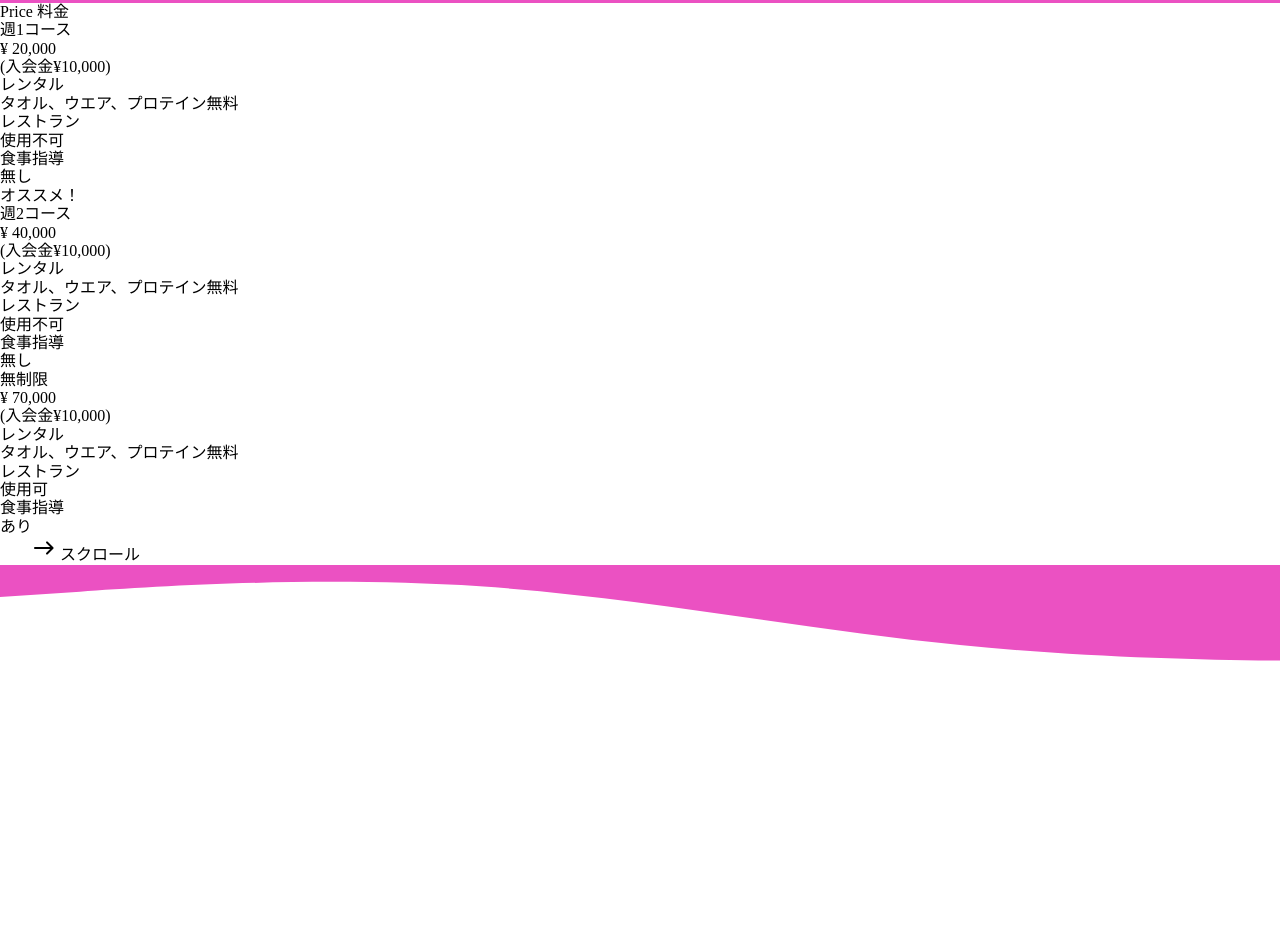
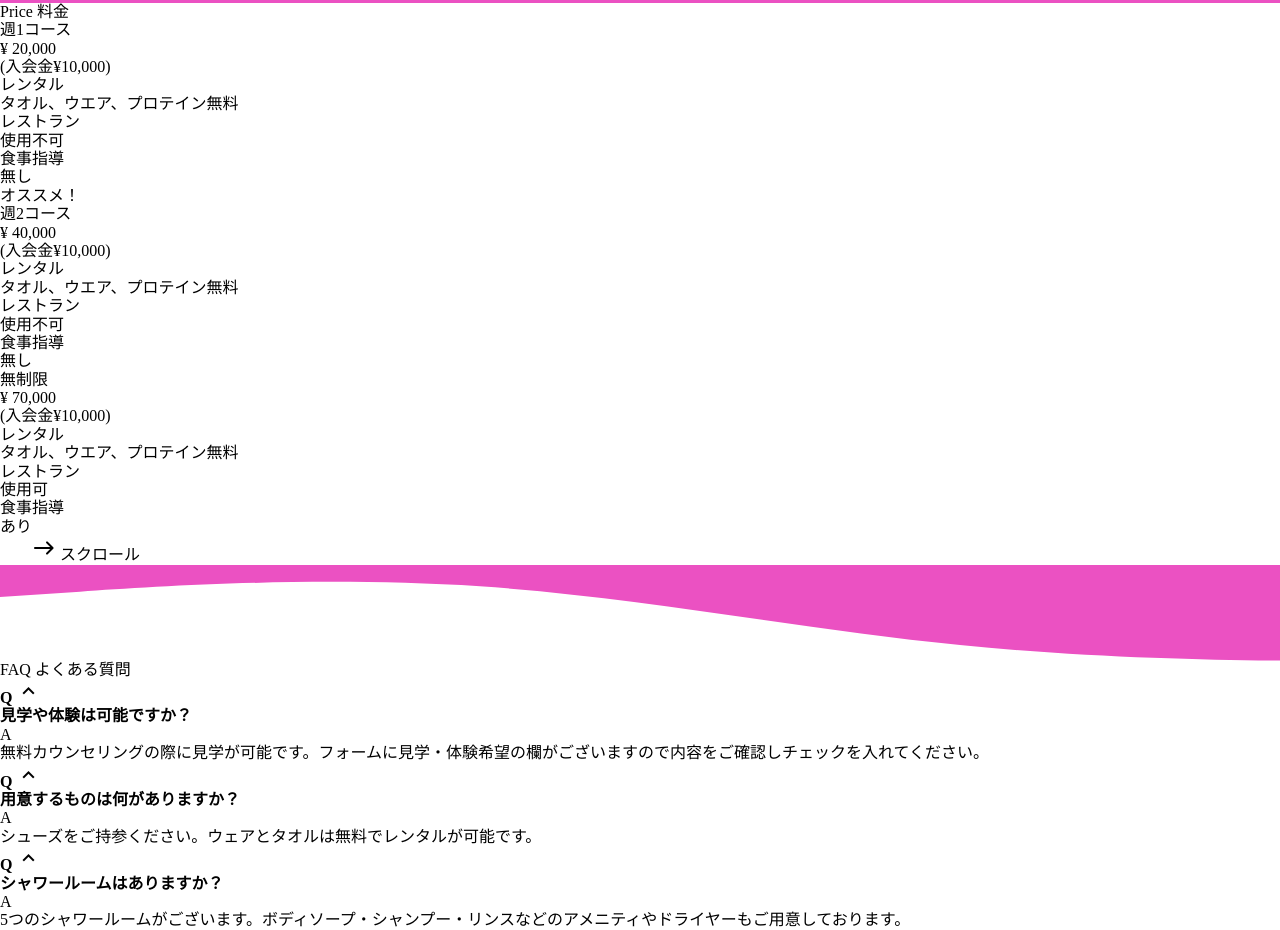
Before and after one commit to mayi-mama/engbody2, a plain HTML site: page index.html in a window 1280 px wide. Shown: the part 7300-8230 px from the top of the page. Before the commit the page ends 7961 px from the top, so only its background shows below. Drawn offline with nearby package versions, Linux system fonts and the light colour scheme.

Commit message:
faqまで

```diff
--- a/index.html
+++ b/index.html
@@ -14,6 +14,7 @@
         <link rel="preconnect" href="https://fonts.gstatic.com" crossorigin>
         <link href="https://fonts.googleapis.com/css2?family=Josefin+Sans:ital,wght@0,400;1,400;1,600;1,700&family=Montserrat:wght@400;700&family=Noto+Sans+JP:wght@400;500;700&display=swap" rel="stylesheet">
         <link rel="stylesheet" href="https://fonts.googleapis.com/css2?family=Material+Symbols+Rounded:opsz,wght,FILL,GRAD@20..48,100..700,0..1,-50..200" />
+        <link rel="stylesheet" href="https://fonts.googleapis.com/css2?family=Material+Symbols+Outlined:opsz,wght,FILL,GRAD@20..48,100..700,0..1,-50..200" />
         <link rel="icon" type="image/png" href="icon-192x192.png">
         <link rel="apple-touch-icon" href="image/png" href="apple-touch-icon-180x180.png">
         <link rel="icon" href="favicon.ico">
@@ -255,8 +256,8 @@
             <div class="section__inner">
                 <div class="container">
                    <div class="section__heading">
-                       <h2 class="primary-heading primary-heading--color-reverse">Price
-                        <span class="primary-heading__subtitle">料金</span>
+                       <h2 class="heading-primary heading-primary--color-reverse">Price
+                        <span class="heading-primary__subtitle">料金</span>
                        </h2>
                    </div>
                    <div class="price__body">
@@ -343,7 +344,69 @@
             </svg>
         </section>
         <!--faq-->
-        <section class="faq section"></section>
+        <section class="faq section">
+            <div class="section__inner">
+                <div class="container">
+                    <div class="section__heading">
+                        <h2 class="heading-heading">
+                            FAQ
+                            <span class="heading-primary__subtitle">よくある質問</span>
+                        </h2>
+                    </div>
+                    <div class="faq__body">
+                        <dl class="accordion">
+                            <div class="accordion__item">
+                                <dt class="accordion__question">
+                                    <div class="accordion__question-inner">
+                                        <span class="accordion__label">Q</span>
+                                        <span class="accordion__question-icon material-symbols-outlined">keyboard_arrow_up</span>
+                                        <p class="accordion__text">見学や体験は可能ですか？</p>
+                                    </div>
+                                </dt>
+                                <dd class="accordion__answer">
+                                    <div class="accordion__answer-inner">
+                                        <span class="accordion__answer-label">A</span>
+                                        <p class="accordion__answer-text">無料カウンセリングの際に見学が可能です。フォームに見学・体験希望の欄がございますので内容をご確認しチェックを入れてください。</p>
+                                    </div>
+                                </dd>
+                            </div>
+                            <div class="accordion__item">
+                                <dt class="accordion__question">
+                                    <div class="accordion__question-inner">
+                                        <span class="accordion__question-label">Q</span>
+                                        <span class="accordion__question-icon material-symbols-outlined">keyboard_arrow_up</span>
+                                        <p class="accordion__question-text">用意するものは何がありますか？</p>
+                                    </div>
+                                </dt>
+                                <dd class="accordion__answer">
+                                    <div class="accordion__answer-inner">
+                                        <span class="accordion__answer-label">A</span>
+                                        <p class="acoordion__answer-text">シューズをご持参ください。ウェアとタオルは無料でレンタルが可能です。</p>
+                                    </div>
+                                </dd>
+                            </div>
+                            <div class="accordion__item">
+                                <dt class="accordion__question">
+                                    <div class="accordion__question-inner">
+                                        <span class="accordion__question-label">Q</span>
+                                        <span class="accordion__question-icon material-symbols-outlined">keyboard_arrow_up</span>
+                                        <p class="accordion__question-text">シャワールームはありますか？</p>
+                                    </div>
+                                </dt>
+                                <dd class="accordion__answer">
+                                    <div class="accordion__answer-inner">
+                                        <span class="accordion__answer-label">A</span>
+                                        <p class="accordion__answer-text">5つのシャワールームがございます。ボディソープ・シャンプー・リンスなどのアメニティやドライヤーもご用意しております。</p>
+                                    </div>
+                                </dd>
+                            </div>
+
+                        </dl>
+
+                    </div>
+                </div>
+            </div>
+        </section>
         <!--cta-->
         <div class="cta"></div>
         <!--footer-->
```
